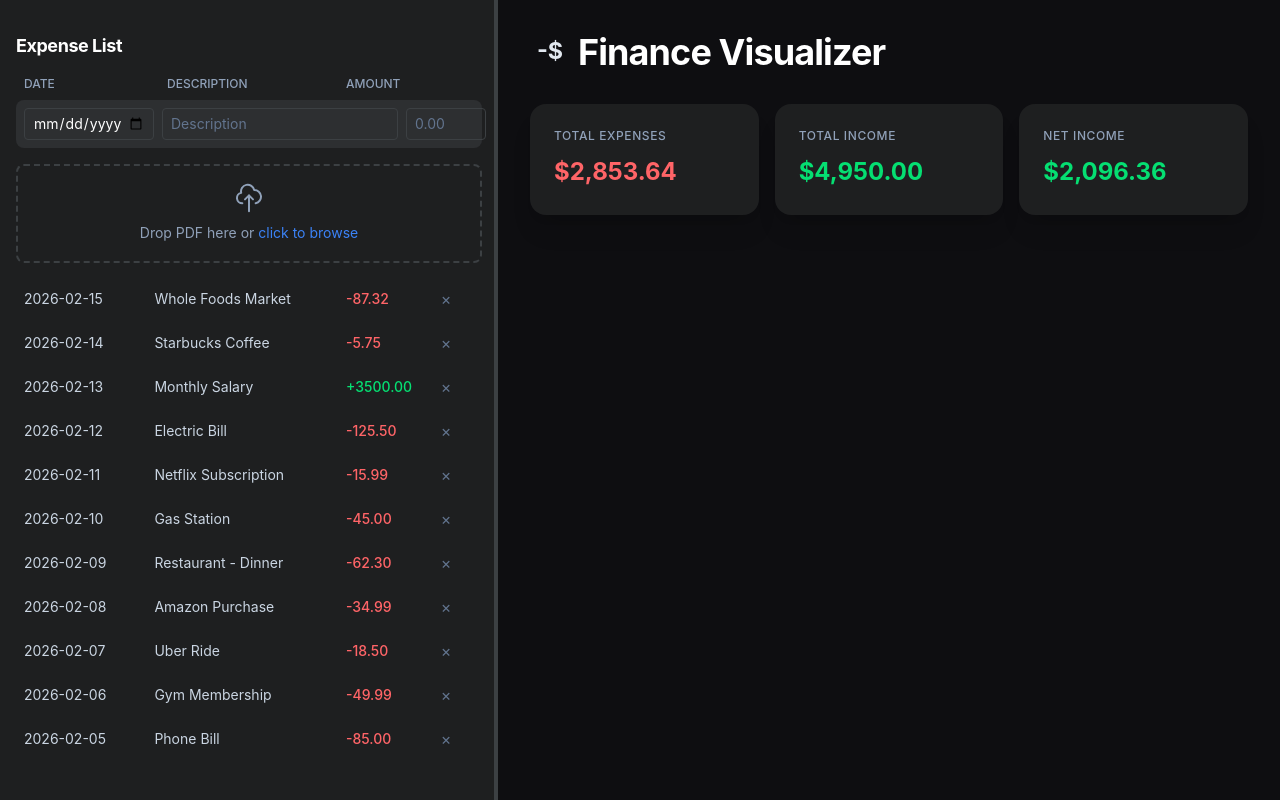
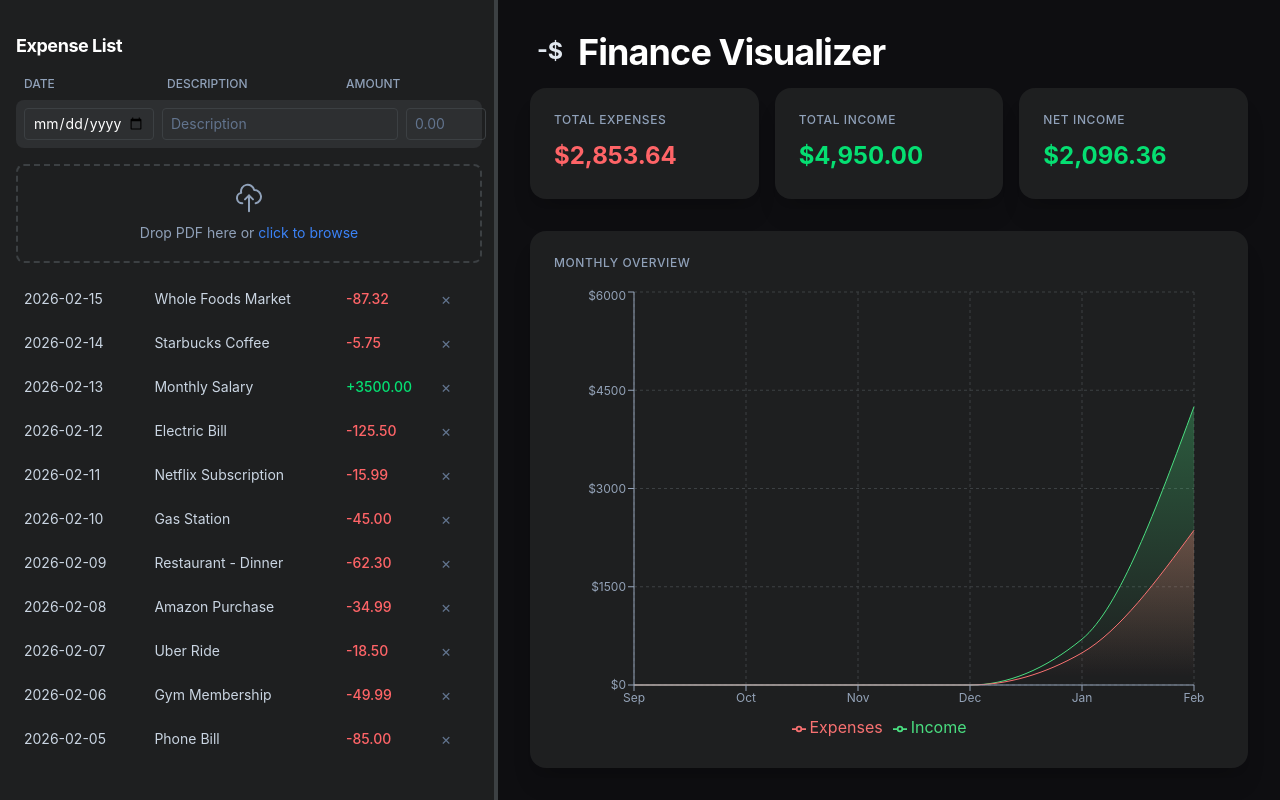
Before and after one commit to Aashirbadd/finance-wrapped, a React (Vite) app: page / in a window 1280 px wide. Built offline with nearby package versions, Linux system fonts and the light colour scheme.

Commit message:
add basic graph for spending

```diff
--- a/package.json
+++ b/package.json
@@ -12,7 +12,9 @@
   "dependencies": {
     "@tailwindcss/postcss": "^4.1.18",
     "react": "^19.2.0",
-    "react-dom": "^19.2.0"
+    "react-dom": "^19.2.0",
+    "react-is": "^19.2.4",
+    "recharts": "^3.7.0"
   },
   "devDependencies": {
     "@eslint/js": "^9.39.1",
--- a/src/App.tsx
+++ b/src/App.tsx
@@ -4,6 +4,7 @@ import SidebarButton from "./components/SidebarButton";
 import { useSidebar } from "./hooks/useSidebar";
 import type { Ledger, Transaction } from "./types";
 import { DUMMY_LEDGER } from "./components/Sidebar/dummyData";
+import { MonthlyChart } from "./components/MonthlyChart";
 
 function App() {
   const {
@@ -76,8 +77,8 @@ function App() {
         />
       </div>
 
-      <main className="flex-1 h-screen overflow-hidden">
-        <div className="p-8">
+      <main className="flex-1 h-screen overflow-hidden flex flex-col">
+        <div className="p-8 shrink-0">
           {/* Title and Toggle Sidebar Button on same line */}
           <div className="flex items-center gap-2 mb-4">
             <SidebarButton
@@ -88,7 +89,7 @@ function App() {
           </div>
 
           {/* Summary Cards */}
-          <div className="grid grid-cols-3 gap-4 mt-8">
+          <div className="grid grid-cols-3 gap-4">
             {/* Total Expenses */}
             <div className="card-main">
               <h3 className="text-xs uppercase tracking-wider text-slate-400 mb-2">Total Expenses</h3>
@@ -110,6 +111,11 @@ function App() {
             </div>
           </div>
         </div>
+
+        {/* Monthly Chart - takes remaining space */}
+        <div className="flex-1 px-8 pb-8 min-h-0">
+          <MonthlyChart ledger={ledger} />
+        </div>
       </main>
     </div>
   );
--- /dev/null
+++ b/src/components/MonthlyChart.tsx
@@ -0,0 +1,108 @@
+import { useMemo } from 'react'
+import { AreaChart, Area, XAxis, YAxis, CartesianGrid, Tooltip, Legend, ResponsiveContainer } from 'recharts'
+import type { Ledger } from '../types'
+
+interface MonthlyChartProps {
+  ledger: Ledger
+}
+
+interface MonthData {
+  month: string
+  income: number
+  expenses: number
+}
+
+const MONTHS = ['Jan', 'Feb', 'Mar', 'Apr', 'May', 'Jun', 'Jul', 'Aug', 'Sep', 'Oct', 'Nov', 'Dec']
+
+export function MonthlyChart({ ledger }: MonthlyChartProps) {
+  const data = useMemo(() => {
+    // Group transactions by month
+    const monthlyData: Record<string, MonthData> = {}
+
+    // Get last 6 months
+    const today = new Date()
+    for (let i = 5; i >= 0; i--) {
+      const date = new Date(today.getFullYear(), today.getMonth() - i, 1)
+      const monthKey = `${date.getFullYear()}-${String(date.getMonth() + 1).padStart(2, '0')}`
+      const monthName = MONTHS[date.getMonth()]
+      monthlyData[monthKey] = {
+        month: monthName,
+        income: 0,
+        expenses: 0,
+      }
+    }
+
+    // Aggregate transactions
+    ledger.forEach((transaction) => {
+      const monthKey = transaction.date.substring(0, 7) // YYYY-MM
+      if (monthlyData[monthKey]) {
+        if (transaction.amount > 0) {
+          monthlyData[monthKey].income += transaction.amount
+        } else {
+          monthlyData[monthKey].expenses += Math.abs(transaction.amount)
+        }
+      }
+    })
+
+    return Object.values(monthlyData)
+  }, [ledger])
+
+  return (
+    <div className="card-main flex flex-col h-full min-h-[300px]">
+      <h3 className="text-xs uppercase tracking-wider text-slate-400 mb-4 shrink-0">Monthly Overview</h3>
+      <div className="flex-1 min-h-0">
+        <ResponsiveContainer width="100%" height="100%">
+          <AreaChart data={data} margin={{ top: 5, right: 30, left: 20, bottom: 5 }}>
+            <defs>
+              <linearGradient id="incomeGradient" x1="0" y1="0" x2="0" y2="1">
+                <stop offset="5%" stopColor="#4ade80" stopOpacity={0.3}/>
+                <stop offset="95%" stopColor="#4ade80" stopOpacity={0}/>
+              </linearGradient>
+              <linearGradient id="expensesGradient" x1="0" y1="0" x2="0" y2="1">
+                <stop offset="5%" stopColor="#f87171" stopOpacity={0.3}/>
+                <stop offset="95%" stopColor="#f87171" stopOpacity={0}/>
+              </linearGradient>
+            </defs>
+            <CartesianGrid strokeDasharray="3 3" stroke="var(--color-border)" />
+            <XAxis
+              dataKey="month"
+              stroke="#94a3b8"
+              fontSize={12}
+            />
+            <YAxis
+              stroke="#94a3b8"
+              fontSize={12}
+              tickFormatter={(value) => `$${value}`}
+            />
+            <Tooltip
+              contentStyle={{
+                backgroundColor: 'var(--color-surface)',
+                border: '1px solid var(--color-border)',
+                borderRadius: '8px',
+              }}
+              labelStyle={{ color: '#e2e8f0' }}
+              formatter={(value) => [`$${Number(value).toFixed(2)}`]}
+            />
+            <Legend />
+            <Area
+              type="monotone"
+              dataKey="income"
+              name="Income"
+              stroke="#4ade80"
+              fillOpacity={1}
+              fill="url(#incomeGradient)"
+            />
+            <Area
+              type="monotone"
+              dataKey="expenses"
+              name="Expenses"
+              stroke="#f87171"
+              fillOpacity={1}
+              fill="url(#expensesGradient)"
+            />
+          </AreaChart>
+        </ResponsiveContainer>
+      </div>
+    </div>
+  )
+}
```
Also changed, not shown: 1 other file (tests, documents, lock files or other folders).
